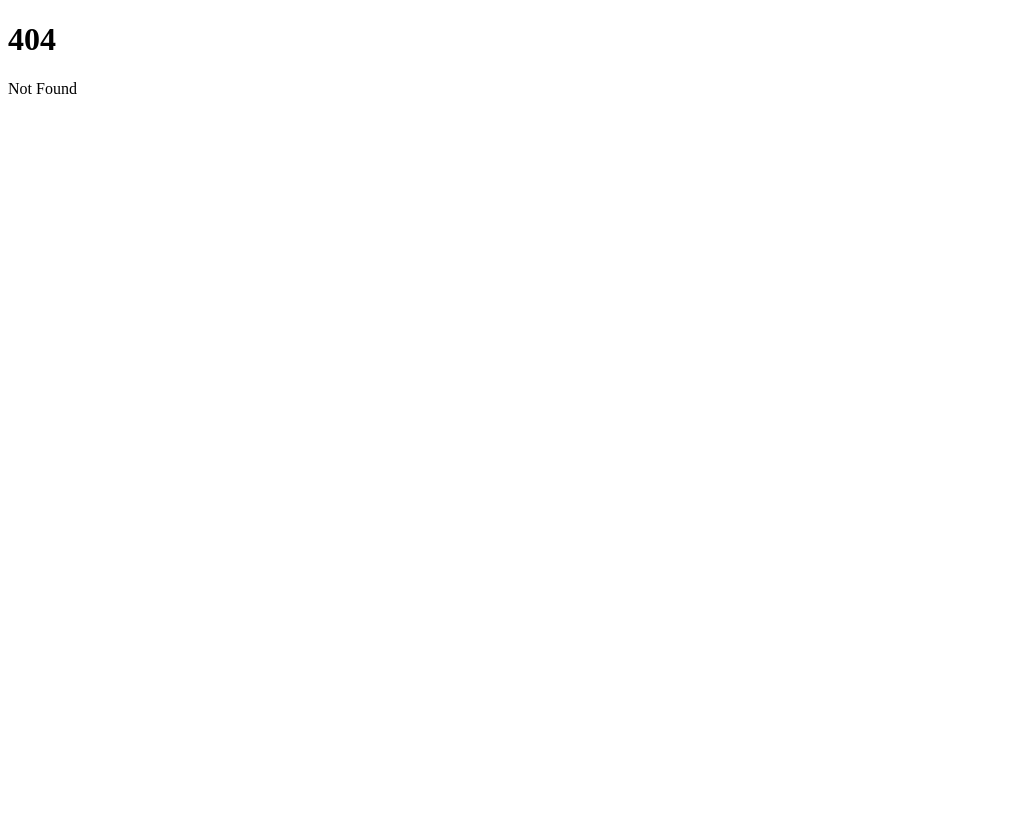
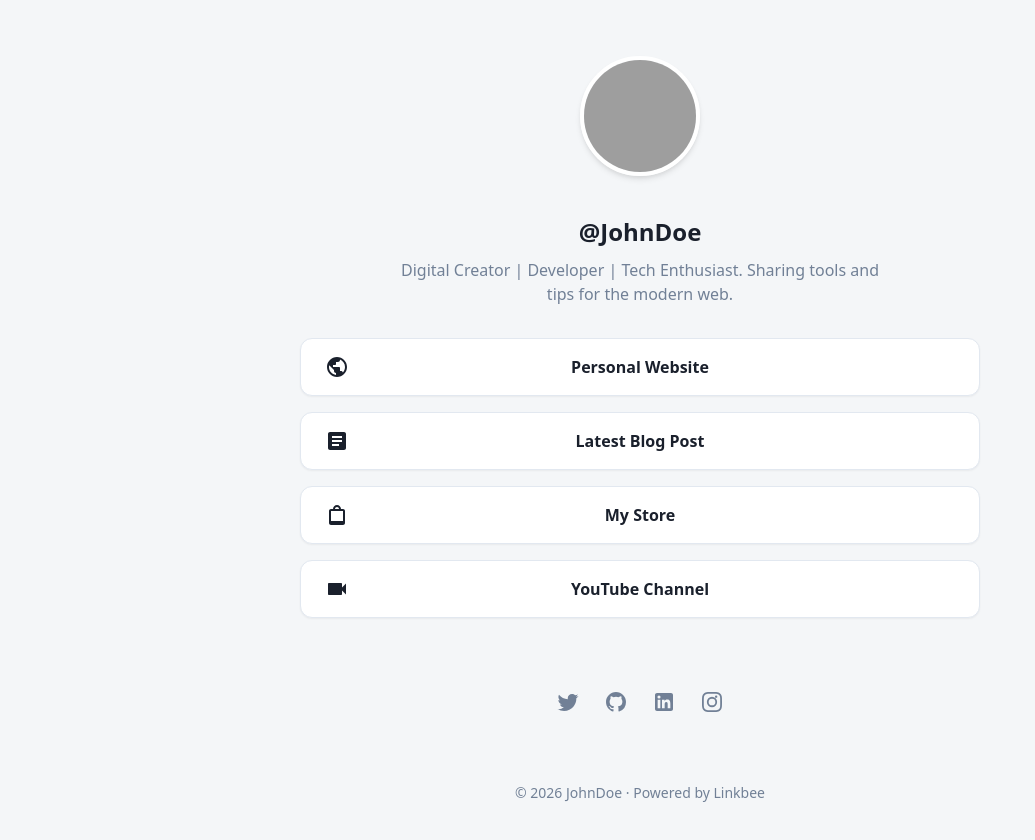
Before and after one commit to LabyrinthWarden/jsbridges.com, a SvelteKit app: page /lab/linkbee in a window 1280 px wide. Before the commit this address had no page. Shown: the top 840 px of the page, without its empty margins (0-1035 px from the left). Before the commit the page ends 800 px from the top, so only its background shows below. Built offline with nearby package versions, Linux system fonts and the light colour scheme; grey boxes are pictures that could not be loaded.

Commit message:
added linkbee to lab

```diff
--- /dev/null
+++ b/src/routes/lab/linkbee/+page.svelte
@@ -0,0 +1,292 @@
+<script>
+	// Linkbee — placeholder profile data.
+	// Swap this out for real content (or a backend fetch) later.
+	let profile = $state({
+		name: '@JohnDoe',
+		bio: 'Digital Creator | Developer | Tech Enthusiast. Sharing tools and tips for the modern web.',
+		avatar: '/images/lab/linkbee/avatar.png'
+	});
+
+	let links = $state([
+		{
+			label: 'Personal Website',
+			href: 'https://yourwebsite.com',
+			icon: 'globe'
+		},
+		{
+			label: 'Latest Blog Post',
+			href: '#',
+			icon: 'article'
+		},
+		{
+			label: 'My Store',
+			href: '#',
+			icon: 'bag'
+		},
+		{
+			label: 'YouTube Channel',
+			href: '#',
+			icon: 'video'
+		}
+	]);
+
+	let socials = $state([
+		{ label: 'Twitter', href: '#', icon: 'twitter' },
+		{ label: 'GitHub', href: '#', icon: 'github' },
+		{ label: 'LinkedIn', href: '#', icon: 'linkedin' },
+		{ label: 'Instagram', href: '#', icon: 'instagram' }
+	]);
+
+	let year = new Date().getFullYear();
+</script>
+
+<svelte:head>
+	<title>Linkbee — {profile.name}</title>
+	<meta name="description" content="Connect with me across the web." />
+</svelte:head>
+
+<div class="page-bg">
+<main class="container">
+	<header>
+		<img src={profile.avatar} alt="Profile picture" class="profile-img" />
+		<h1 class="username">{profile.name}</h1>
+		<p class="bio">{profile.bio}</p>
+	</header>
+
+	<nav class="links">
+		{#each links as link}
+			<a href={link.href} class="link-card" target="_blank" rel="noopener">
+				<svg class="icon" viewBox="0 0 24 24">
+					{#if link.icon === 'globe'}
+						<path
+							d="M12 2C6.48 2 2 6.48 2 12s4.48 10 10 10 10-4.48 10-10S17.52 2 12 2zm-1 17.93c-3.95-.49-7-3.85-7-7.93 0-.62.08-1.21.21-1.79L9 15v1c0 1.1.9 2 2 2v1.93zm6.9-2.54c-.26-.81-1-1.39-1.9-1.39h-1v-3c0-.55-.45-1-1-1H8v-2h2c.55 0 1-.45 1-1V7h2c1.1 0 2-.9 2-2v-.41c2.93 1.19 5 4.06 5 7.41 0 2.08-.8 3.97-2.1 5.39z"
+						/>
+					{:else if link.icon === 'article'}
+						<path
+							d="M19 3H5c-1.1 0-2 .9-2 2v14c0 1.1.9 2 2 2h14c1.1 0 2-.9 2-2V5c0-1.1-.9-2-2-2zm-5 14H7v-2h7v2zm3-4H7v-2h10v2zm0-4H7V7h10v2z"
+						/>
+					{:else if link.icon === 'bag'}
+						<path
+							d="M18 6h-2c0-2.21-1.79-4-4-4S8 3.79 8 6H6c-1.1 0-2 .9-2 2v12c0 1.1.9 2 2 2h12c1.1 0 2-.9 2-2V8c0-1.1-.9-2-2-2zm-6-2c1.1 0 2 .9 2 2h-4c0-1.1.9-2 2-2zm6 14H6V8h12v10z"
+						/>
+					{:else if link.icon === 'video'}
+						<path
+							d="M17 10.5V7c0-.55-.45-1-1-1H4c-.55 0-1 .45-1 1v10c0 .55.45 1 1 1h12c.55 0 1-.45 1-1v-3.5l4 4v-11l-4 4z"
+						/>
+					{/if}
+				</svg>
+				{link.label}
+			</a>
+		{/each}
+	</nav>
+
+	<div class="socials">
+		{#each socials as social}
+			<a href={social.href} class="social-link" aria-label={social.label} target="_blank" rel="noopener">
+				<svg viewBox="0 0 24 24">
+					{#if social.icon === 'twitter'}
+						<path
+							d="M22.46 6c-.77.35-1.6.58-2.46.69.88-.53 1.56-1.37 1.88-2.38-.83.5-1.75.85-2.72 1.05C18.37 4.5 17.26 4 16 4c-2.35 0-4.27 1.92-4.27 4.29 0 .34.04.67.11.98C8.28 9.09 5.11 7.38 3 4.79c-.37.63-.58 1.37-.58 2.15 0 1.49.75 2.81 1.91 3.56-.71 0-1.37-.2-1.95-.5v.03c0 2.08 1.48 3.82 3.44 4.21a4.22 4.22 0 0 1-1.93.07 4.28 4.28 0 0 0 4 2.98 8.521 8.521 0 0 1-5.33 1.84c-.34 0-.68-.02-1.02-.06C3.44 20.29 5.7 21 8.12 21 16 21 20.33 14.46 20.33 8.79c0-.19 0-.37-.01-.56.84-.6 1.56-1.36 2.14-2.23z"
+						/>
+					{:else if social.icon === 'github'}
+						<path
+							d="M12 2C6.48 2 2 6.48 2 12c0 4.42 2.87 8.17 6.84 9.5.5.09.68-.22.68-.48 0-.24-.01-1.02-.01-1.85-2.78.61-3.37-1.19-3.37-1.19-.46-1.16-1.11-1.47-1.11-1.47-.9-.62.07-.6.07-.6 1 .07 1.53 1.03 1.53 1.03.89 1.52 2.34 1.08 2.91.83.09-.65.35-1.09.63-1.34-2.22-.25-4.55-1.11-4.55-4.95 0-1.09.39-1.98 1.03-2.68-.1-.25-.45-1.27.1-2.65 0 0 .84-.27 2.75 1.02a9.6 9.6 0 0 1 5 0c1.91-1.29 2.75-1.02 2.75-1.02.55 1.38.2 2.4.1 2.65.64.7 1.03 1.59 1.03 2.68 0 3.85-2.34 4.7-4.57 4.94.36.31.68.92.68 1.85 0 1.34-.01 2.42-.01 2.75 0 .27.18.58.69.48A10 10 0 0 0 22 12c0-5.52-4.48-10-10-10z"
+						/>
+					{:else if social.icon === 'linkedin'}
+						<path
+							d="M19 3H5c-1.1 0-2 .9-2 2v14c0 1.1.9 2 2 2h14c1.1 0 2-.9 2-2V5c0-1.1-.9-2-2-2zM8.34 18.34H5.67V9.75h2.67v8.59zM7 8.6a1.55 1.55 0 1 1 0-3.1 1.55 1.55 0 0 1 0 3.1zm11.34 9.74h-2.67v-4.18c0-1-.02-2.28-1.39-2.28-1.4 0-1.61 1.09-1.61 2.21v4.25H10V9.75h2.56v1.17h.04c.36-.68 1.23-1.39 2.53-1.39 2.71 0 3.21 1.78 3.21 4.1v4.71z"
+						/>
+					{:else if social.icon === 'instagram'}
+						<path
+							d="M12 2c-2.72 0-3.06.01-4.12.06-1.06.05-1.79.22-2.43.47a4.9 4.9 0 0 0-1.77 1.15A4.9 4.9 0 0 0 2.53 5.45c-.25.64-.42 1.37-.47 2.43C2.01 8.94 2 9.28 2 12s.01 3.06.06 4.12c.05 1.06.22 1.79.47 2.43a4.9 4.9 0 0 0 1.15 1.77 4.9 4.9 0 0 0 1.77 1.15c.64.25 1.37.42 2.43.47C8.94 21.99 9.28 22 12 22s3.06-.01 4.12-.06c1.06-.05 1.79-.22 2.43-.47a4.9 4.9 0 0 0 1.77-1.15 4.9 4.9 0 0 0 1.15-1.77c.25-.64.42-1.37.47-2.43.05-1.06.06-1.4.06-4.12s-.01-3.06-.06-4.12c-.05-1.06-.22-1.79-.47-2.43a4.9 4.9 0 0 0-1.15-1.77A4.9 4.9 0 0 0 18.55 2.53c-.64-.25-1.37-.42-2.43-.47C15.06 2.01 14.72 2 12 2zm0 1.8c2.67 0 2.99.01 4.04.06.98.04 1.5.21 1.86.35.47.18.8.4 1.15.75s.57.68.75 1.15c.14.36.31.88.35 1.86.05 1.05.06 1.37.06 4.04s-.01 2.99-.06 4.04c-.04.98-.21 1.5-.35 1.86a3.1 3.1 0 0 1-.75 1.15 3.1 3.1 0 0 1-1.15.75c-.36.14-.88.31-1.86.35-1.05.05-1.37.06-4.04.06s-2.99-.01-4.04-.06c-.98-.04-1.5-.21-1.86-.35a3.1 3.1 0 0 1-1.15-.75 3.1 3.1 0 0 1-.75-1.15c-.14-.36-.31-.88-.35-1.86C3.81 14.99 3.8 14.67 3.8 12s.01-2.99.06-4.04c.04-.98.21-1.5.35-1.86.18-.47.4-.8.75-1.15s.68-.57 1.15-.75c.36-.14.88-.31 1.86-.35C8.01 3.81 8.33 3.8 12 3.8zm0 3.05a5.15 5.15 0 1 0 0 10.3 5.15 5.15 0 0 0 0-10.3zm0 8.5a3.35 3.35 0 1 1 0-6.7 3.35 3.35 0 0 1 0 6.7zm5.35-8.7a1.2 1.2 0 1 1-2.4 0 1.2 1.2 0 0 1 2.4 0z"
+						/>
+					{/if}
+				</svg>
+			</a>
+		{/each}
+	</div>
+
+	<footer>
+		<p>&copy; {year} {profile.name.replace('@', '')} · Powered by Linkbee</p>
+	</footer>
+</main>
+</div>
+
+<style>
+	:root {
+		--bg-color: #f4f6f8;
+		--container-bg: #ffffff;
+		--text-primary: #1a202c;
+		--text-secondary: #718096;
+		--accent-color: #3182ce;
+		--accent-hover: #2b6cb0;
+		--btn-bg: #ffffff;
+		--btn-text: #1a202c;
+		--btn-border: #e2e8f0;
+		--btn-hover-bg: #f7fafc;
+		--btn-hover-border: #cbd5e0;
+		--shadow-sm: 0 1px 2px 0 rgba(0, 0, 0, 0.05);
+		--shadow-md: 0 4px 6px -1px rgba(0, 0, 0, 0.1), 0 2px 4px -1px rgba(0, 0, 0, 0.06);
+		--radius: 12px;
+		--font-family: system-ui, -apple-system, BlinkMacSystemFont, 'Segoe UI', Roboto,
+			'Helvetica Neue', Arial, sans-serif;
+	}
+
+	@media (prefers-color-scheme: dark) {
+		:root {
+			--bg-color: #1a202c;
+			--container-bg: #2d3748;
+			--text-primary: #f7fafc;
+			--text-secondary: #a0aec0;
+			--accent-color: #63b3ed;
+			--accent-hover: #4299e1;
+			--btn-bg: #2d3748;
+			--btn-text: #f7fafc;
+			--btn-border: #4a5568;
+			--btn-hover-bg: #4a5568;
+			--btn-hover-border: #718096;
+		}
+	}
+
+	:global(*) {
+		box-sizing: border-box;
+	}
+
+	:global(html),
+	:global(body) {
+		margin: 0;
+		padding: 0;
+		background-color: var(--bg-color);
+	}
+
+	.page-bg {
+		background-color: var(--bg-color);
+		min-height: 100vh;
+		width: 100%;
+		display: flex;
+		justify-content: center;
+		align-items: center;
+		padding: 2rem 1rem;
+	}
+
+	main.container {
+		font-family: var(--font-family);
+		color: var(--text-primary);
+		line-height: 1.5;
+		width: 100%;
+		max-width: 680px;
+		margin: 0 auto;
+		text-align: center;
+		display: flex;
+		flex-direction: column;
+		justify-content: center;
+	}
+
+	header {
+		margin-bottom: 2rem;
+	}
+
+	.profile-img {
+		width: 120px;
+		height: 120px;
+		border-radius: 50%;
+		object-fit: cover;
+		border: 4px solid var(--container-bg);
+		box-shadow: var(--shadow-md);
+		margin-bottom: 1rem;
+	}
+
+	.username {
+		font-size: 1.5rem;
+		font-weight: 700;
+		margin-bottom: 0.5rem;
+	}
+
+	.bio {
+		color: var(--text-secondary);
+		font-size: 1rem;
+		max-width: 480px;
+		margin: 0 auto;
+	}
+
+	.links {
+		display: flex;
+		flex-direction: column;
+		gap: 1rem;
+		margin-bottom: 2.5rem;
+	}
+
+	.link-card {
+		display: flex;
+		align-items: center;
+		justify-content: center;
+		position: relative;
+		background-color: var(--btn-bg);
+		color: var(--btn-text);
+		padding: 1rem 1.5rem;
+		border: 1px solid var(--btn-border);
+		border-radius: var(--radius);
+		text-decoration: none;
+		font-weight: 600;
+		transition: all 0.2s ease;
+		box-shadow: var(--shadow-sm);
+	}
+
+	.link-card:hover {
+		transform: translateY(-2px);
+		background-color: var(--btn-hover-bg);
+		border-color: var(--btn-hover-border);
+		box-shadow: var(--shadow-md);
+	}
+
+	.link-card:focus-visible,
+	.social-link:focus-visible {
+		outline: 2px solid var(--accent-color);
+		outline-offset: 2px;
+	}
+
+	.link-card .icon {
+		position: absolute;
+		left: 1.5rem;
+		width: 24px;
+		height: 24px;
+		fill: currentColor;
+	}
+
+	.socials {
+		display: flex;
+		justify-content: center;
+		gap: 1.5rem;
+		margin-top: 2rem;
+	}
+
+	.social-link {
+		color: var(--text-secondary);
+		transition: color 0.2s ease;
+	}
+
+	.social-link:hover {
+		color: var(--accent-color);
+	}
+
+	.social-link svg {
+		width: 24px;
+		height: 24px;
+		fill: currentColor;
+	}
+
+	footer {
+		margin-top: 3rem;
+		font-size: 0.875rem;
+		color: var(--text-secondary);
+	}
+
+	@media (prefers-reduced-motion: reduce) {
+		.link-card {
+			transition: none;
+		}
+		.link-card:hover {
+			transform: none;
+		}
+	}
+</style>
```
